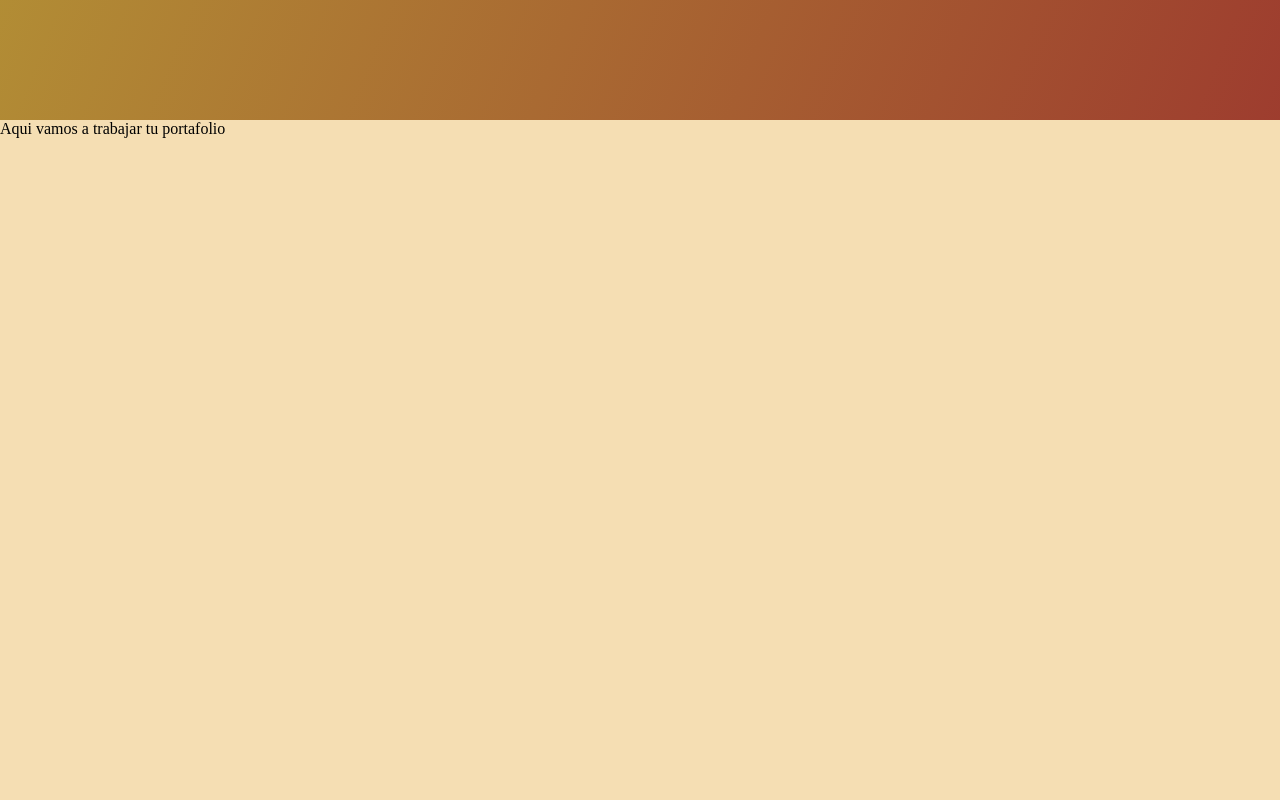
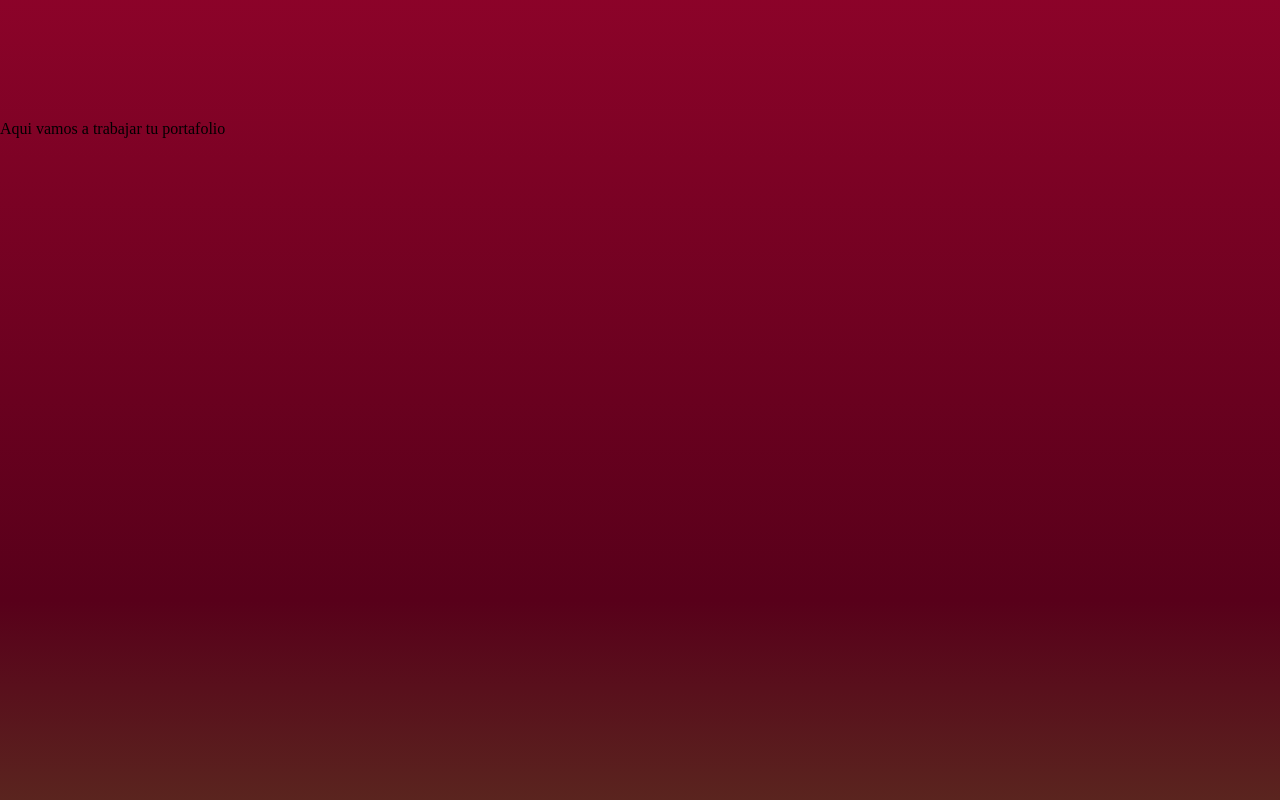
Before and after one commit to platzi/curso-arquitecturas-css-proyecto-2, a Vue app: page / in a window 1280 px wide. Shown: the part 680-1480 px from the top of the page. Built offline with nearby package versions, Linux system fonts and the light colour scheme.

Commit message:
app view gradient stytle was added according to the pallet

```diff
--- a/src/App.vue
+++ b/src/App.vue
@@ -48,8 +48,16 @@ export default {
   scroll-behavior: smooth;
 }
 .wrap {
-  background: #8f032a;
-  background: linear-gradient(to top left, #8f032a, #b69d36);
+  background: rgb(228, 199, 95);
+  background: linear-gradient(
+    180deg,
+    rgba(228, 199, 95, 1) 0%,
+    rgba(143, 3, 42, 1) 20%,
+    rgba(88, 0, 26, 1) 40%,
+    rgba(95, 116, 41, 1) 60%,
+    rgba(228, 199, 95, 1) 80%,
+    rgba(183, 157, 54, 1) 100%
+  );
 }
 .section {
   width: 100%;
--- a/src/components/index/AboutMe.vue
+++ b/src/components/index/AboutMe.vue
@@ -6,7 +6,7 @@
 
 
 <style scoped>
-.aboutMeSection {
+/* .aboutMeSection {
   background: violet;
-}
+} */
 </style>
--- a/src/components/index/ContactSection.vue
+++ b/src/components/index/ContactSection.vue
@@ -6,7 +6,7 @@
 
 
 <style scoped>
-.contactSection {
+/* .contactSection {
   background: yellow;
-}
+} */
 </style>
--- a/src/components/index/HeroSection.vue
+++ b/src/components/index/HeroSection.vue
@@ -52,10 +52,11 @@
           @enter="beforeContentIntro"
           @after-enter="contentIntro"
         >
-          <p>I'm enthusiastic Frontend Developer,
-            <br>
+          <p>
+            I'm enthusiastic Frontend Developer,
+            <br />
             Vuejs promoter in spanish,
-            <br>
+            <br />
             and a project lover.
           </p>
         </transition>
@@ -72,7 +73,6 @@ export default {
   setup() {
     const myName = ref(["L", "u", "i", "s"]);
     const myLastname = ref(["R", "e", "y", "e", "s"]);
-
 
     //Se toma el titulo de la seccion
     //animacion para aparecer al cargar la pagina
@@ -92,12 +92,11 @@ export default {
       });
     };
 
-
     //animacion tanto del nombre como del apellido
     // de derecha a izquierda
     const beforeNameIntro = (el) => {
       el.style.transform = "translateX(40vw)";
-      el.style.opacity = 0
+      el.style.opacity = 0;
     };
 
     const nameIntro = (el, done) => {
@@ -108,13 +107,13 @@ export default {
         opacity: 1,
         onComplete: done,
         delay: el.dataset.index * 0.1 + 0.3,
-        ease: "power1.out"
+        ease: "power1.out",
       });
     };
 
     const beforeLastnameIntro = (el) => {
       el.style.transform = "translateX(40vw)";
-      el.style.opacity = 0
+      el.style.opacity = 0;
     };
 
     const lastnameIntro = (el, done) => {
@@ -124,7 +123,7 @@ export default {
         onComplete: done,
         opacity: 1,
         delay: el.dataset.index * 0.2 + 0.6,
-        ease: "power1.out"
+        ease: "power1.out",
       });
     };
 
--- a/src/components/index/MyPortfolio.vue
+++ b/src/components/index/MyPortfolio.vue
@@ -6,7 +6,7 @@
 
 
 <style scoped>
-.portfolioSection {
+/* .portfolioSection {
   background: wheat;
-}
+} */
 </style>
```
